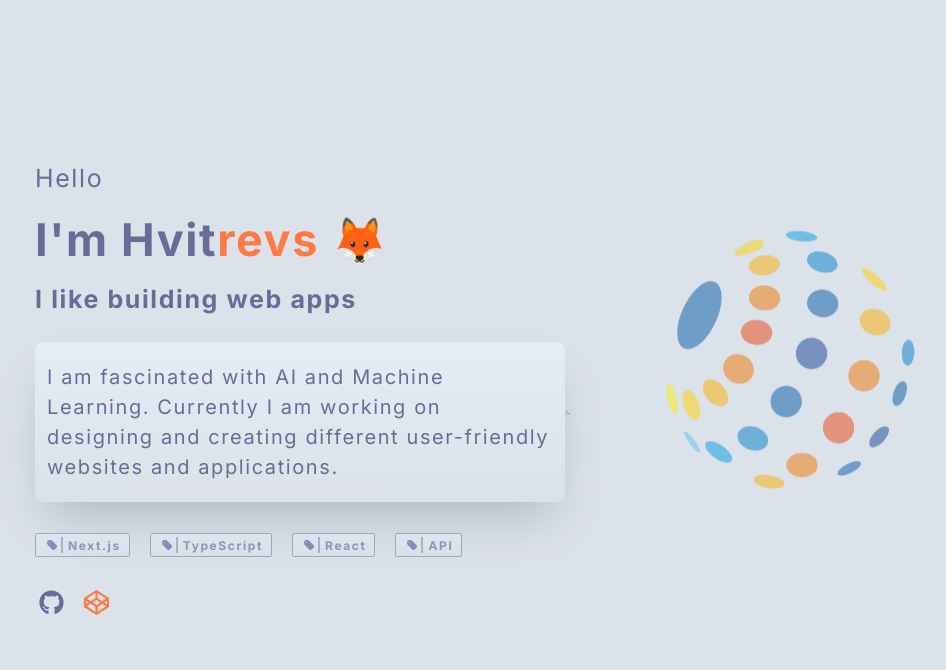
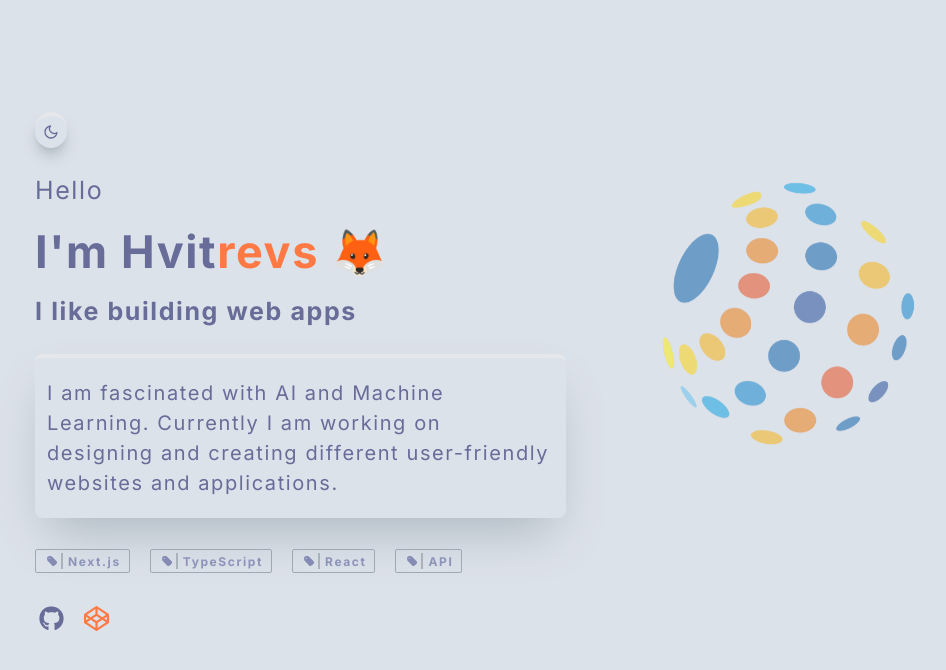
Before and after one commit to Hvitrevs/new-hub, a Next.js app: page / in a window 1280 px wide. Shown: the top 670 px of the page, without its empty margins (237-1183 px from the left). Built offline with nearby package versions, Linux system fonts and the light colour scheme.

Commit message:
styled toddle buton

```diff
--- a/app/components/HeroFirst.tsx
+++ b/app/components/HeroFirst.tsx
@@ -16,6 +16,13 @@ const HeroFirst = () => {
     <>
       <div className='flex items-center'>
         <div className='xl:pl-40 md:pb-10 flex flex-col gap-2 z-[10] max-w-[850px]'>
+          <div className='flex items-center pb-4'>
+            <div className='p-2 border-t-[4px] light:border-[#dde4eb]  light:bg-gradient-to-b from-[#cbd2db] to-[#e5e9ed]  shadow-[#aeb8c0] shadow-lg dark:border-[#232645] dark:shadow-[#171a31] dark:text-[#5e6393] dark:bg-gradient-to-b from-[#1a1c35] to-[#242847] rounded-2xl'>
+            <ThemeSwitch />
+            </div>
+          </div>
+
+
           <h4 className='md:text-[25px] xxs:text-[13px]'>
             Hello
           </h4>
@@ -26,7 +33,7 @@ const HeroFirst = () => {
           <h4 className='font-bold md:text-[25px] xxs:text-[10px]'>
             I like building web apps
           </h4>
-          <span className='mt-[15px] md:text-[20px] xxs:text-[13px] rounded-lg xxs:px-5 md:px-3 py-5 bg-gradient-to-b from-[#e4ecf5] to-transparent shadow-[#aeb8c0] shadow-2xl dark:border-t-[4px] dark:border-[#202445] dark:shadow-[#171a31] dark:text-[#5e6393] dark:bg-none'>
+          <span className='mt-[15px] md:text-[20px] xxs:text-[13px] rounded-lg xxs:px-5 md:px-3 py-5 border-t-[4px] light:border-[#dde4eb]  light:bg-gradient-to-b from-[#cbd2db] to-[#e5e9ed]  shadow-[#aeb8c0] shadow-2xl dark:border-[#232645] dark:shadow-[#171a31] dark:text-[#5e6393] dark:bg-gradient-to-b from-[#1a1c35] to-[#1e213d]'>
             I am fascinated with AI and Machine Learning. Currently I am working on designing and creating different user-friendly websites and applications.
           </span>
 
@@ -67,8 +74,6 @@ const HeroFirst = () => {
           </div>
 
           </div>
-
-          <ThemeSwitch />
         </div>
 
       <div className='max-w-[350px] xxs:invisible xl:visible xl:mt-20'>
--- a/app/components/Widgets.tsx
+++ b/app/components/Widgets.tsx
@@ -11,7 +11,7 @@ const Widgets = (props: Props) => {
     <div>
         <motion.div
 
-          className='Welcome-text  mt-[15px] rounded-sm bg-gradient-to-b from-[#dee7f1] to-transparent border-[1px] border-[#9ea9b3] dark:border-t-[4px] dark:border-[#23274b] dark:shadow-[#171a31] dark:text-[#5e6393] dark:bg-none'
+          className='Welcome-text  mt-[15px] rounded-sm light:bg-gradient-to-b from-[#dee7f1] to-transparent border-[1px] border-[#9ea9b3] dark:border-t-[4px] dark:border-[#23274b] dark:shadow-[#171a31] dark:text-[#5e6393] dark:bg-none'
         >
             <div
             className="Welcome-box py-[3px] px-[8px] opacity-[0.9] "
--- a/app/globals.css
+++ b/app/globals.css
@@ -6,6 +6,14 @@
   /* Your default theme */
   --background: #c2d2e5;
   --foreground: #292e52;
+
+  --border-gradient-colors: linear-gradient(to bottom left, red, orange, yellow, green, blue, indigo, violet);
+}
+
+.border-gradient-rainbow {
+  border-style: solid;
+  border-width: 3px;
+  border-image: var(--border-gradient-colors) 1;
 }
 
 [data-theme='dark'] {
@@ -13,10 +21,6 @@
   --foreground: #c2d2e5;
 }
 
-.panelSmall {
-  background: linear-gradient(180deg, rgba(57, 56, 96, 0.359) 0%, rgba(194, 210, 229, 0) 100%);
-  box-shadow: 0px 15px 15px rgba(0, 0, 0, 0.06);
-}
 
 .Welcome-text {
   color:#7c82ae;
--- a/app/page.tsx
+++ b/app/page.tsx
@@ -8,7 +8,7 @@ import HeroFirst from './components/HeroFirst';
 export default function Home() {
   return (
     <main className='w-full h-full relative '>
-      <div className="flex xxs:px-[1rem] md:px-[7rem] xxs:py-20 md:py-[10rem] gap-20 flex-nowrap">
+      <div className="flex xxs:px-[1rem] md:px-[7rem] xxs:py-8 md:py-[7rem] gap-20 flex-nowrap ">
         <HeroFirst />
       </div>
     </main>
```
